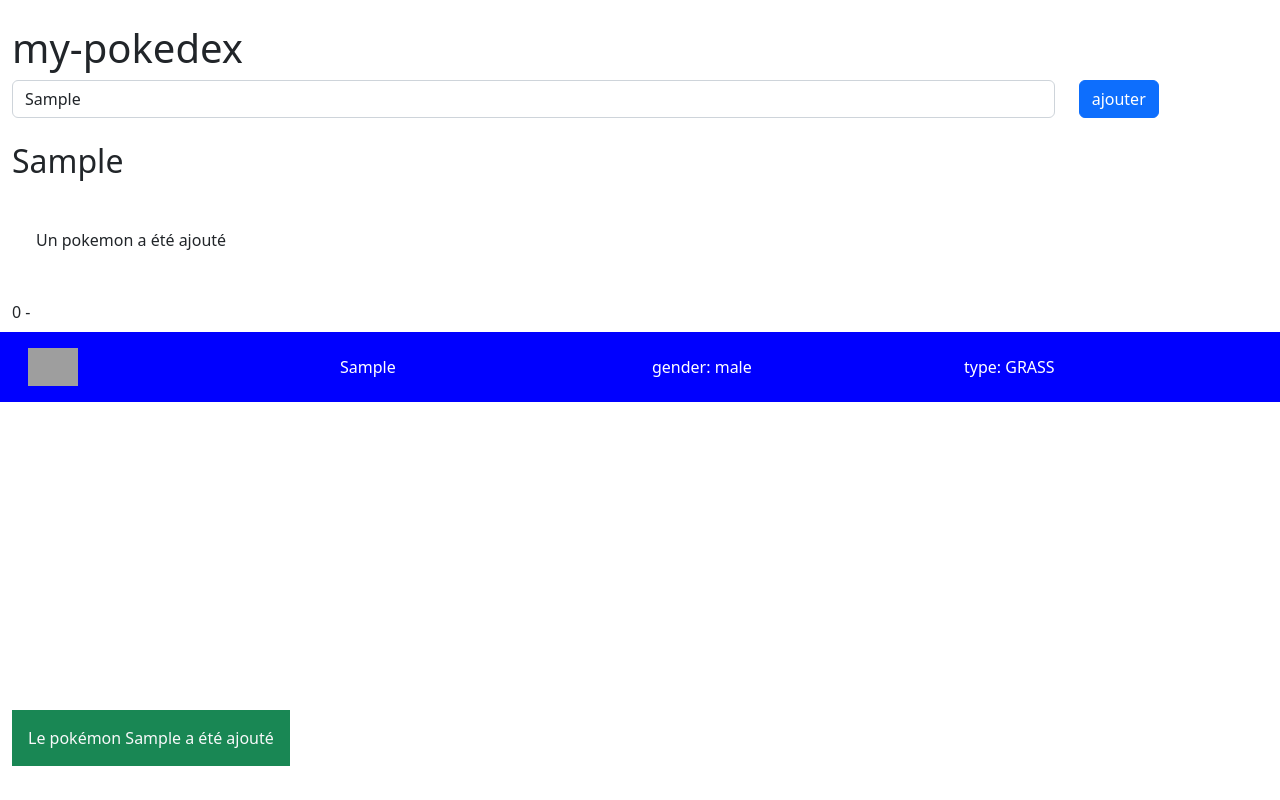
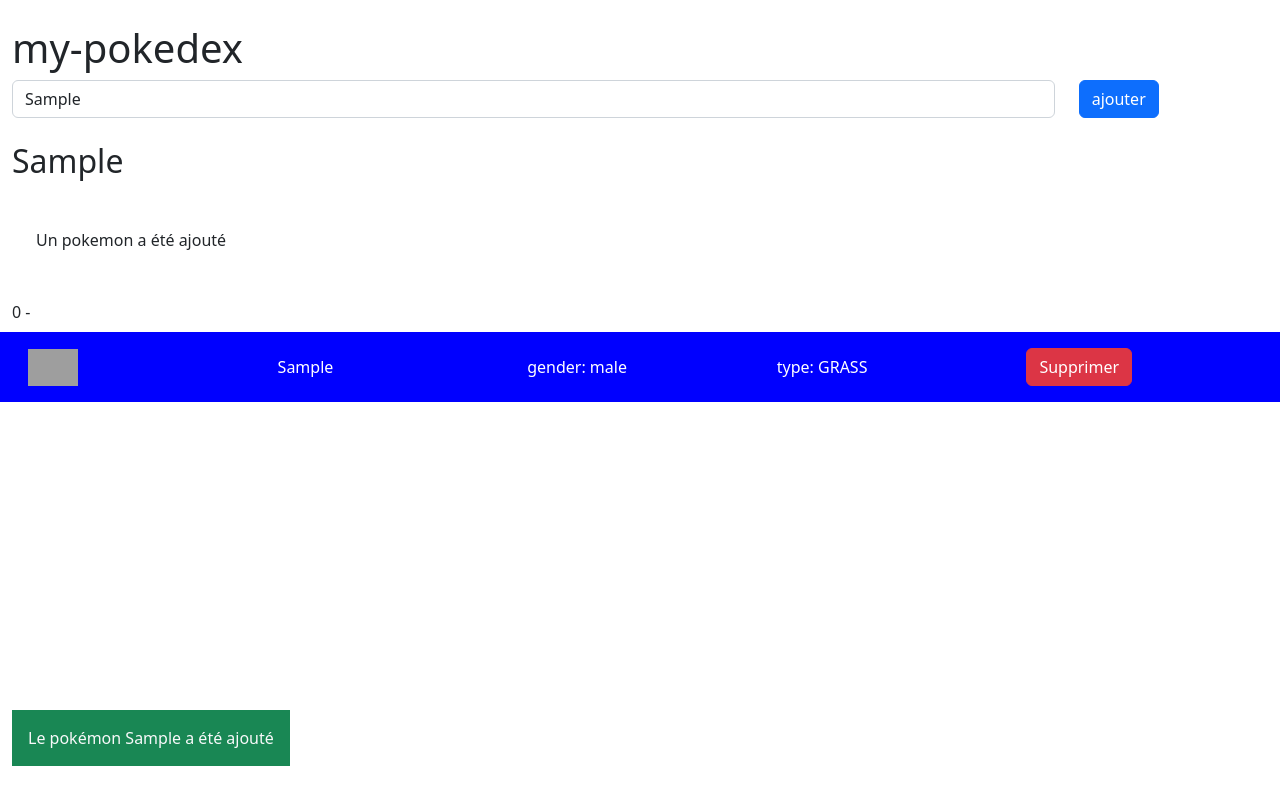
Before and after one commit to mvidailhet/pokedex-promo-septembre-2023, an Angular app: page / in a window 1280 px wide. Both pictures are taken after typing "Sample" into the empty fields and a click on the button "ajouter". Built offline with nearby package versions, Linux system fonts and the light colour scheme; grey boxes are pictures that could not be loaded.

Commit message:
Suppression d'un pokemon en utilisant le @Output

```diff
--- a/src/app/app.component.html
+++ b/src/app/app.component.html
@@ -19,7 +19,7 @@
 
   <div *ngFor="let pokemonName of pokemons; let pokemonIndex = index">
     {{ pokemonIndex }} -
-    <app-pokemon-item [name]="pokemonName" />
+    <app-pokemon-item [name]="pokemonName" (delete)="onPokemonDelete(pokemonIndex)" />
   </div>
 
   <div
--- a/src/app/app.component.ts
+++ b/src/app/app.component.ts
@@ -25,4 +25,8 @@ export class AppComponent {
     }, 3000);
   }
 
+  onPokemonDelete(index: number) {
+    this.pokemons.splice(index, 1);
+    console.log('deleting pokemon in list');
+  }
 }
--- a/src/app/components/pokemon-item/pokemon-item.component.html
+++ b/src/app/components/pokemon-item/pokemon-item.component.html
@@ -11,4 +11,7 @@
   <div class="col">{{ name }}</div>
   <div class="col">gender: {{ gender }}</div>
   <div class="col">type: {{ getType() }}</div>
+  <div class="col">
+    <button class="btn btn-danger" (click)="deletePokemon()">Supprimer</button>
+  </div>
 </div>
--- a/src/app/components/pokemon-item/pokemon-item.component.ts
+++ b/src/app/components/pokemon-item/pokemon-item.component.ts
@@ -1,4 +1,4 @@
-import { Component, Input } from "@angular/core";
+import { Component, EventEmitter, Input, Output } from "@angular/core";
 
 @Component({
   selector: 'app-pokemon-item',
@@ -7,6 +7,8 @@ import { Component, Input } from "@angular/core";
 })
 export class PokemonItemComponent {
   @Input() name = 'Bulbizarre';
+  @Output() delete = new EventEmitter();
+
   level = Math.round(Math.random() * 10);
   genders = ['male', 'female'];
   gender = this.getRandomIndexInArray(this.genders);
@@ -18,4 +20,9 @@ export class PokemonItemComponent {
   getType() {
     return this.level < 5 ? 'GRASS' : 'FIRE';
   }
+
+  deletePokemon() {
+    console.log('deleting pokemon');
+    this.delete.emit();
+  }
 }
```
